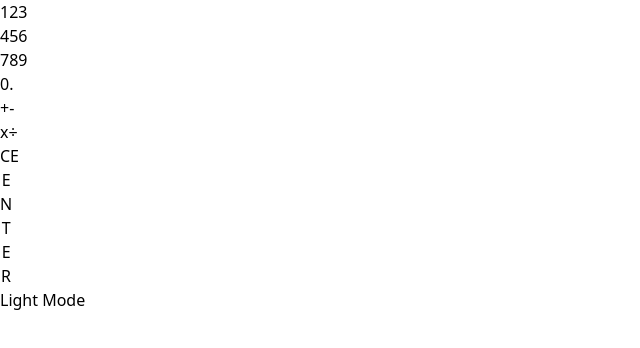
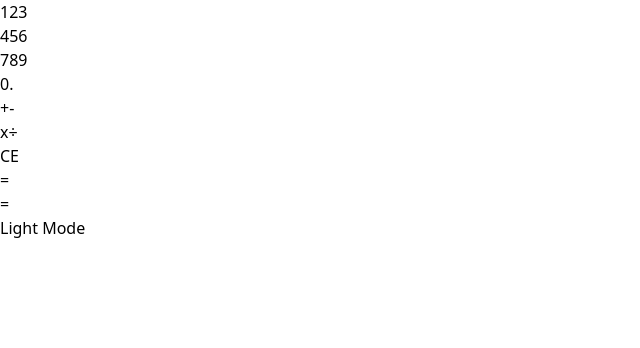
Before and after one commit to Ultimate48/Calculator, a React (Vite) app: page / in a window 1280 px wide. Shown: the top 348 px of the page, without its empty margins (0-640 px from the left). Built offline with nearby package versions, Linux system fonts and the light colour scheme.

Commit message:
Changed some mathematical operations

```diff
--- a/src/App.jsx
+++ b/src/App.jsx
@@ -7,6 +7,19 @@ function NumberButton({width = '70px', height = '65px', number = 0}) {
 
   const handleClick = (e) => {
     e.preventDefault()
+
+    const opertors = ['+', '-', 'x', '÷']
+
+    if (opertors.includes(number) && opertors.includes(equation[equation.length - 1])) {
+      setEquation(equation.slice(0, -1) + number)
+      return
+    }
+
+    if(equation == 'Infinity' || equation == 'NaN'){
+      setEquation('' + number.toString())
+      return
+    }
+
     if (number === 'CE') {
       setEquation('')
       return
@@ -43,7 +56,6 @@ function NumberGroup(props) {
     </div>
   )
 }
-
 
 function Display(){
 
@@ -95,7 +107,7 @@ function EnterButton(){
     setEquation(result)
   }
 
-  const base = `h-full w-[70px] border border-solid border-black rounded-md flex flex-col items-center text-[20px] font-[cursive]`
+  const base = `h-[65px] w-[70px] border border-solid border-black rounded-md flex flex-col items-center text-[40px] font-[cursive] text-center justify-center`
 
   const colorStyle = darkMode ? 'text-white border-white' : 'text-black border-black'
 
@@ -104,11 +116,7 @@ function EnterButton(){
   return(
     <button className={style}
     onClick={(e) => handleClick(e)}>
-      <div>E</div>
-      <div>N</div>
-      <div>T</div>
-      <div>E</div>
-      <div>R</div>
+      =
     </button>
   )
 }
@@ -136,7 +144,8 @@ function OperatrionsAndZero(){
       <div className='h-full w-[34%] p-3 flex flex-col justify-between'>
         <div className='h-[88px] md:mb-[23px]'><NumberButton number={'CE'}/>
         </div>
-        <EnterButton />
+        <div className='h-[88px]'><EnterButton /></div>
+        <NumberButton number='='/>
       </div>
     </div>
   )
```
